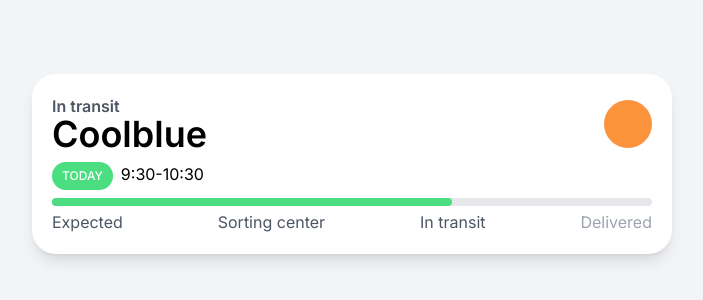
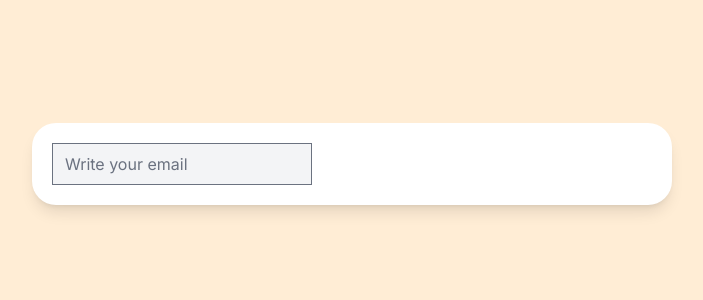
Before and after one commit to ywc0008/carrot-market-reloaded, a Next.js app in the folder carrot-market-reloaded/: page / in a window 1280 px wide. Shown: the part 236-536 px from the top of the page, without its empty margins (288-991 px from the left). Built offline with nearby package versions, Linux system fonts and the light colour scheme.

Commit message:
tailwind css 공부

```diff
--- a/carrot-market-reloaded/app/page.tsx
+++ b/carrot-market-reloaded/app/page.tsx
@@ -1,33 +1,15 @@
 export default function Home() {
   return (
-    <main className="bg-gray-100 h-screen flex items-center justify-center p-5 dark:bg-gray-700">
-      <div className="bg-white shadow-lg p-5 rounded-3xl w-full max-w-screen-sm dark:bg-gray-600">
-        <div className="flex justify-between items-center">
-          <div className="flex flex-col">
-            <span className="text-gray-600 font-semibold -mb-1 dark:text-gray-300">
-              In transit
-            </span>
-            <span className="text-4xl font-semibold dark:text-white">
-              Coolblue
-            </span>
-          </div>
-          <div className="size-12 rounded-full bg-orange-400" />
-        </div>
-        <div className="my-2 flex items-start gap-2">
-          <span className="bg-green-400 text-white uppercase px-2.5 py-1.5 text-xs font-medium rounded-full transition hover:bg-green-500 hover:scale-125">
-            Today
+    <main className="bg-gray-100 sm:bg-red-100 md:bg-green-100 lg:bg-cyan-100 xl:bg-orange-100 2xl:bg-purple-100 h-screen flex items-center justify-center p-5 ">
+      <div className="bg-white shadow-lg p-5 rounded-3xl w-full max-w-screen-sm md:flex-row flex flex-col gap-3 ">
+        <div className="group flex flex-col">
+          <input
+            className="bg-gray-100 w-full"
+            placeholder="Write your email"
+          />
+          <span className="group-focus-within:block hidden">
+            Make sure it is a valid email...
           </span>
-          <span className="dark:text-gray-100">9:30-10:30</span>
-        </div>
-        <div className="relative">
-          <div className="bg-gray-200 rounded-full absolute w-full h-2" />
-          <div className="bg-green-400 rounded-full absolute w-2/3 h-2" />
-        </div>
-        <div className="flex justify-between items-center mt-5 text-gray-600 dark:text-gray-300">
-          <span>Expected</span>
-          <span>Sorting center</span>
-          <span>In transit</span>
-          <span className="text-gray-400 dark:to-gray-500">Delivered</span>
         </div>
       </div>
     </main>
--- a/carrot-market-reloaded/tailwind.config.ts
+++ b/carrot-market-reloaded/tailwind.config.ts
@@ -6,7 +6,16 @@
     "./components/**/*.{js,ts,jsx,tsx,mdx}",
     "./app/**/*.{js,ts,jsx,tsx,mdx}",
   ],
-  theme: {},
-  plugins: [],
+  theme: {
+    extend:{
+      margin:{
+        tomato: "120px",
+      },
+      borderRadius:{
+        "sexy-name":"11.11px",
+      },
+    },
+  },
+  plugins: [require("@tailwindcss/forms")],
 };
 export default config;
```
Also changed, not shown: carrot-market-reloaded/package.json (+6 -5 lines), 1 other file (tests, documents, lock files or other folders).
